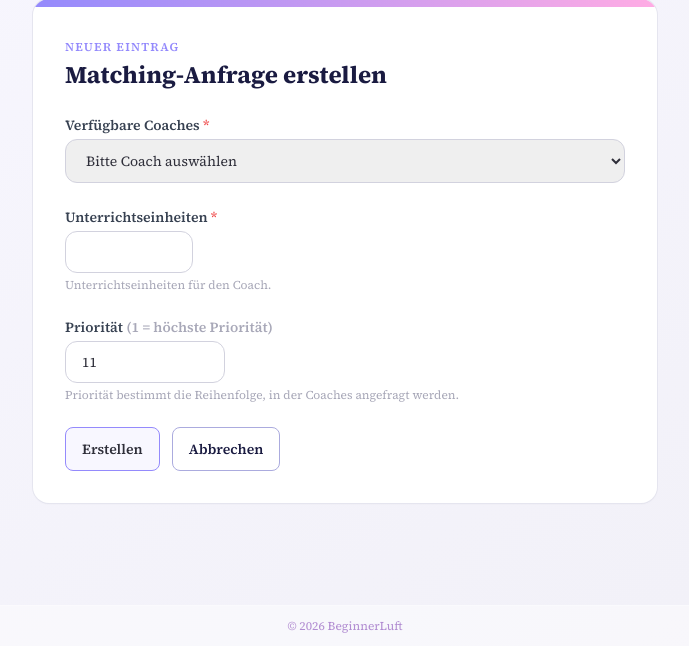
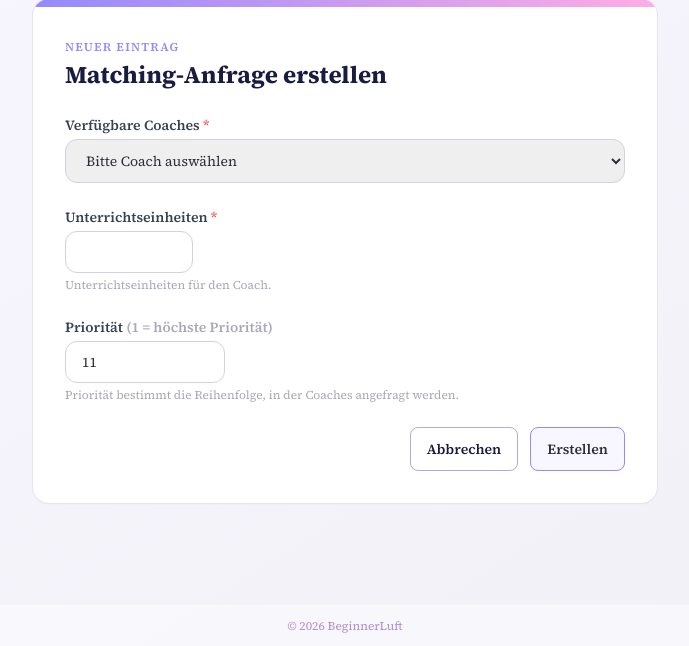
Before and after one commit to neptunhiker/bl-matching-app, a Django app: page /matching/matching/00000000-0000-0000-0000-000000000001/add-coach/ in a window 1280 px wide. Shown: the part 154-800 px from the top of the page, without its empty margins (295-984 px from the left). Run offline with Django 4.2, Linux system fonts and the light colour scheme; a user stored in the database is signed in; tables that the repository leaves empty hold one stand-in row (values such as "Sample post"); style sheets or scripts are compiled from the project's sources; parts of the project's set-up code (start-up, migrations or seed data) failed here and were passed over.

Commit message:
ux: right-align form buttons on RTC create page

```diff
--- a/matching/templates/matching/request_to_coach_form.html
+++ b/matching/templates/matching/request_to_coach_form.html
@@ -101,10 +101,10 @@
         </div>
 
         {# ── Actions ───────────────────────────────────────────────── #}
-        <div class="flex items-center gap-3">
-          {% include "components/_button.html" with button_text="Erstellen" button_variant="primary" button_size="md" button_type="submit" %}
+        <div class="flex justify-end items-center gap-3">
           {% url 'matching_attempt_detail' matching_attempt.pk as cancel_url %}
           {% include "components/_button.html" with button_text="Abbrechen" button_variant="ghost" button_size="md" button_href=cancel_url %}
+          {% include "components/_button.html" with button_text="Erstellen" button_variant="primary" button_size="md" button_type="submit" %}
         </div>
 
       </form>
```
